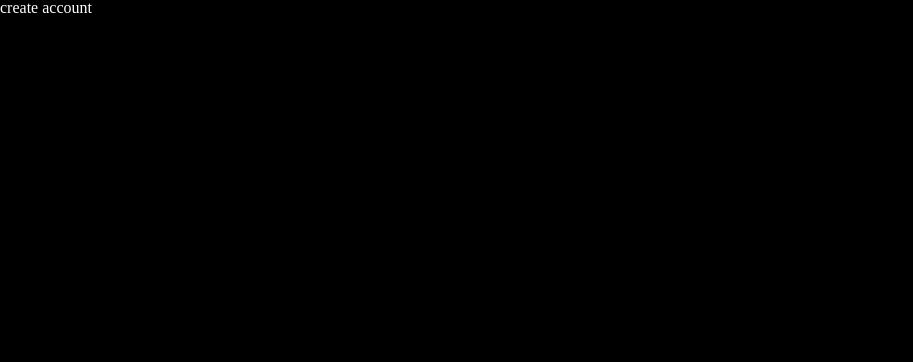
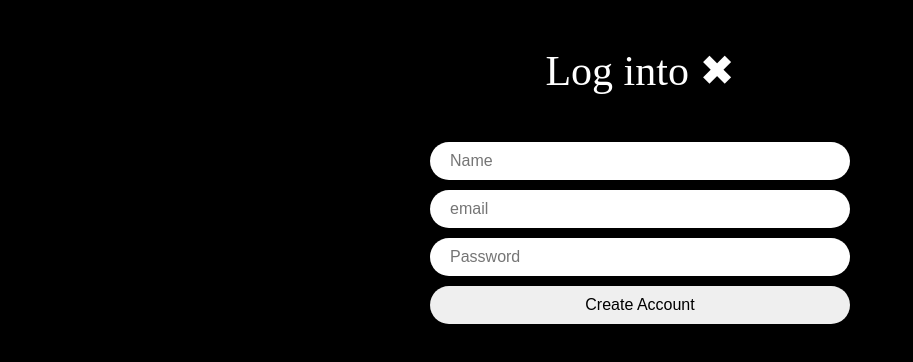
Before and after one commit to hnk1203/nwitter-reloaded, a React (Vite) app: page /create-account in a window 1280 px wide. Shown: the top 362 px of the page, without its empty margins (0-913 px from the left). Built offline with nearby package versions, Linux system fonts and the light colour scheme.

Commit message:
mk login

```diff
--- a/src/App.tsx
+++ b/src/App.tsx
@@ -4,7 +4,7 @@
 import Profile from "./routes/profile";
 import Login from "./routes/login";
 import CreateAccount from "./routes/create-account";
-import { createGlobalStyle } from "styled-components";
+import styled, { createGlobalStyle } from "styled-components";
 import reset from "styled-reset";
 import { useEffect, useState } from "react";
 import LoadingScreen from "./components/loading-screen";
@@ -46,6 +46,11 @@
   }
 `;
 
+const Wrapper = styled.div`
+  height: 100vh;
+  display: flex;
+  justify-content: center;
+`;
 function App() {
   const [isLoading, setLoading] = useState(true);
   const init = async () => {
@@ -58,10 +63,10 @@
     init();
   }, []);
   return (
-    <>
+    <Wrapper>
       <GlobalStyles />
       {isLoading ? <LoadingScreen /> : <RouterProvider router={router} />}
-    </>
+    </Wrapper>
   );
 }
 
--- a/src/routes/create-account.tsx
+++ b/src/routes/create-account.tsx
@@ -1,3 +1,112 @@
+import { useState } from "react";
+import { styled } from "styled-components";
+
+const Wrapper = styled.div`
+  height: 100%;
+  display: flex;
+  flex-direction: column;
+  align-items: center;
+  width: 420px;
+  padding: 50px 0px;
+`;
+
+const Title = styled.h1`
+  font-size: 42px;
+`;
+
+const Form = styled.form`
+  margin-top: 50px;
+  display: flex;
+  flex-direction: column;
+  gap: 10px;
+  width: 100%;
+`;
+
+const Input = styled.input`
+  padding: 10px 20px;
+  border-radius: 50px;
+  border: none;
+  width: 100%;
+  font-size: 16px;
+  &[type="submit"] {
+    cursor: pointer;
+    &:hover {
+      opacity: 0.8;
+    }
+  }
+`;
+
+const Error = styled.span`
+  font-weight: 600;
+  color: tomato;
+`;
+
 export default function CreateAccount() {
-  return <h1>create account</h1>;
+  const [isLoading, setLoading] = useState(false);
+  const [name, setName] = useState("");
+  const [email, setEmail] = useState("");
+  const [password, setPassword] = useState("");
+  const [error, setError] = useState("");
+  const onChange = (e: React.ChangeEvent<HTMLInputElement>) => {
+    const {
+      target: { name, value },
+    } = e;
+    if (name === "name") {
+      setName(value);
+    } else if (name === "email") {
+      setEmail(value);
+    } else if (name === "password") {
+      setPassword(value);
+    }
+  };
+  const onSubmit = (e: React.FormEvent<HTMLFormElement>) => {
+    e.preventDefault();
+    try {
+      //계정생성
+      //프로필 이름 설정
+      //홈페이지 리디렉션
+    } catch (e) {
+      //setError
+    } finally {
+      setLoading(false);
+    }
+
+    console.log(name, email, password);
+  };
+  return (
+    <Wrapper>
+      <Title>Log into ✖</Title>
+      <Form onSubmit={onSubmit}>
+        <Input
+          onChange={onChange}
+          name="name"
+          value={name}
+          placeholder="Name"
+          type="text"
+          required
+        />
+        <Input
+          onChange={onChange}
+          name="email"
+          value={email}
+          placeholder="email"
+          type="email"
+          required
+        />
+        <Input
+          onChange={onChange}
+          name="password"
+          value={password}
+          placeholder="Password"
+          type="password"
+          required
+        />
+        <Input
+          type="submit"
+          value={isLoading ? "Loading...." : "Create Account"}
+        />
+      </Form>
+      {error !== "" ? <Error>{error}</Error> : null}
+    </Wrapper>
+  );
 }
```
